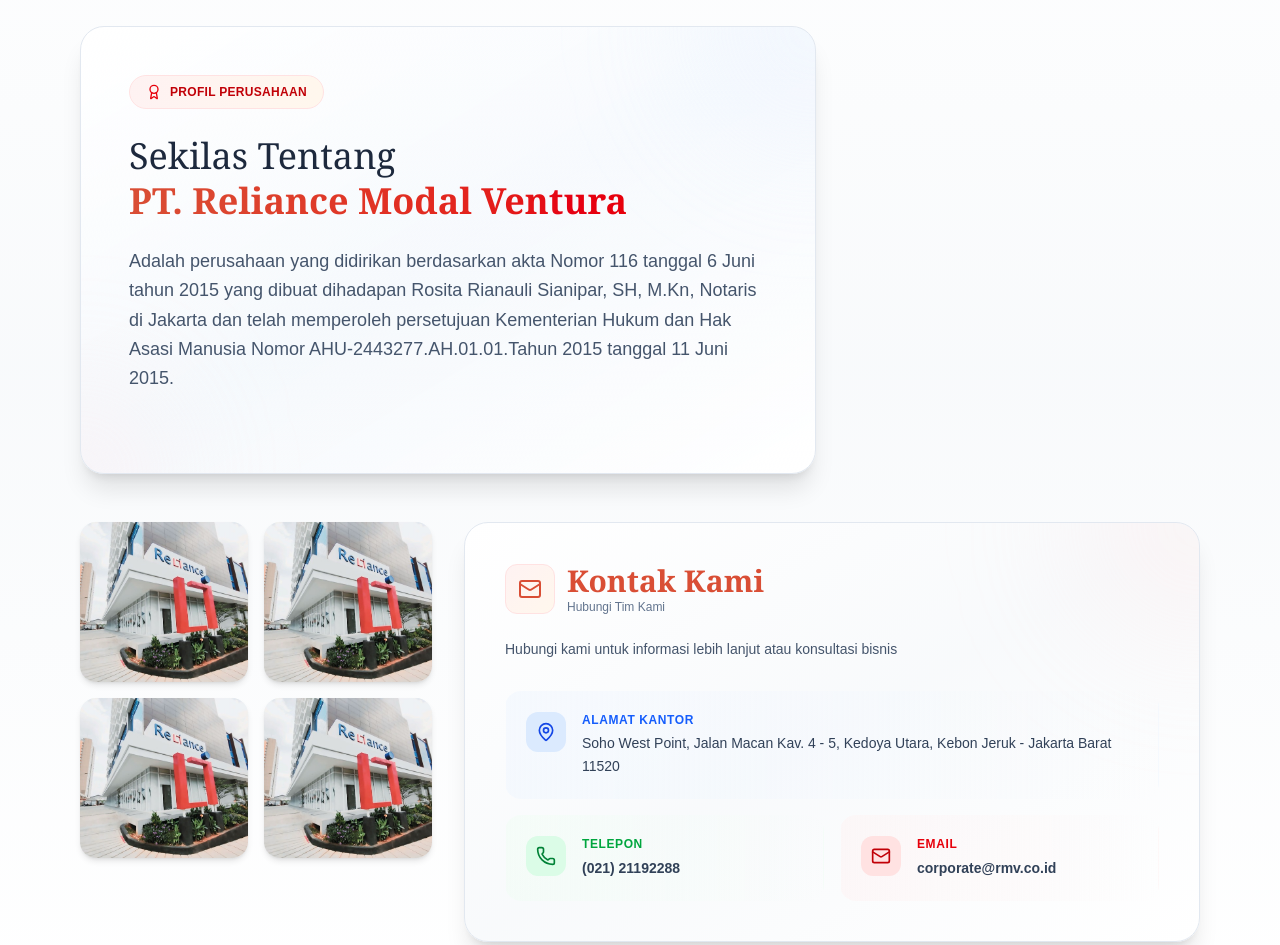
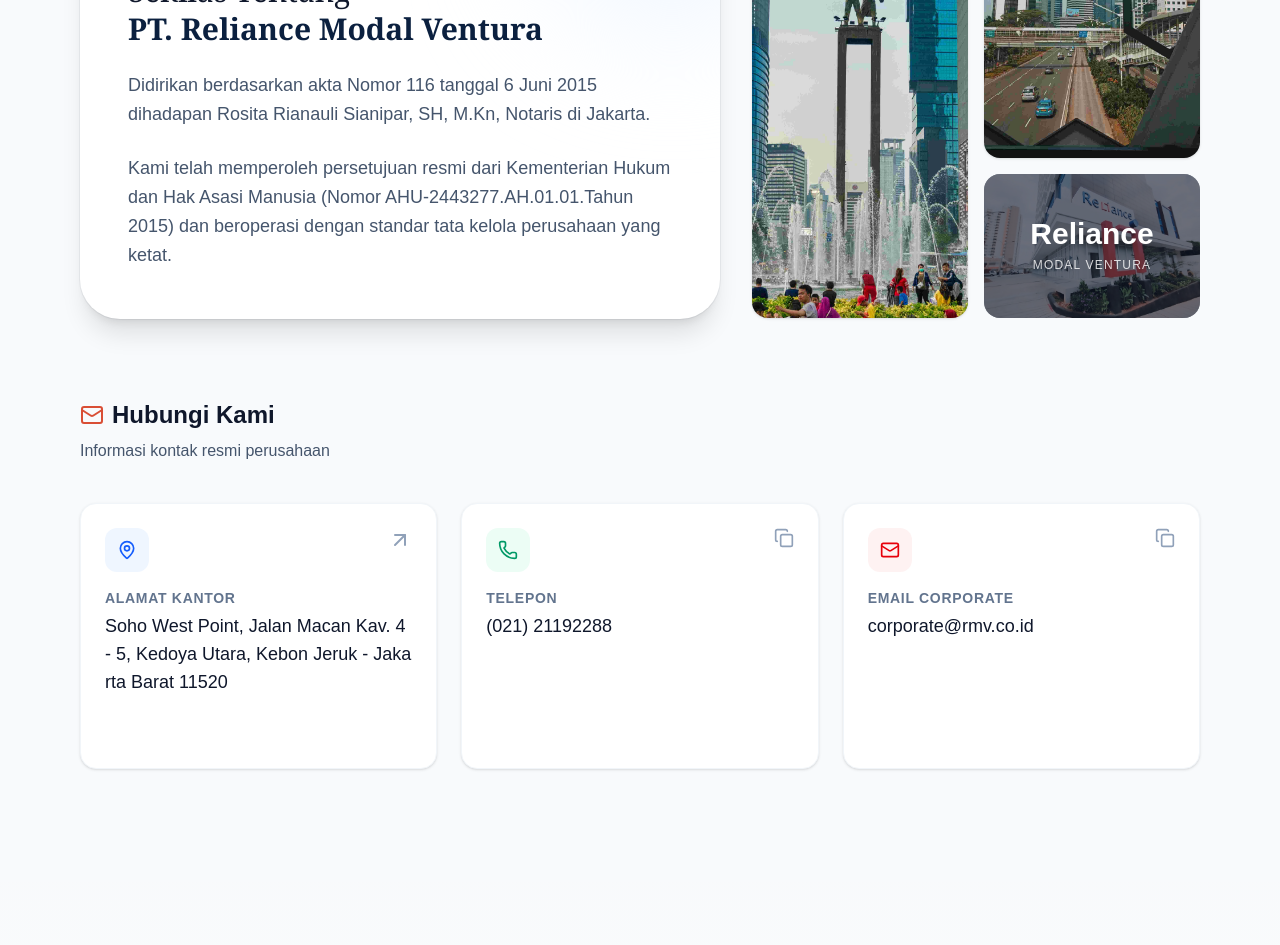
Before and after one commit to plmtmbnn/rmv-web-page, a Next.js app: page / in a window 1280 px wide. Shown: the part 1060-2005 px from the top of the page. Built offline with nearby package versions, Linux system fonts and the light colour scheme.

Commit message:
feat: contact us

```diff
--- a/app/(homepage)/components/about-section.tsx
+++ b/app/(homepage)/components/about-section.tsx
@@ -1,212 +1,238 @@
 "use client";
 
 import Image from "next/image";
-import React from "react";
-import { MapPin, Phone, Mail, Building2, Calendar, Award, ArrowRight } from "lucide-react";
+import React, { useState } from "react";
+import {
+  MapPin,
+  Phone,
+  Mail,
+  Building2,
+  Award,
+  ArrowUpRight,
+  Copy,
+  Check
+} from "lucide-react";
 
+// --- Types ---
 type TileProps = {
   src: string;
   alt?: string;
   className?: string;
-  index?: number;
+  priority?: boolean;
 };
 
-function ImageTile({ src, alt = "", className = "", index = 0 }: TileProps) {
+type ContactCardProps = {
+  icon: React.ElementType;
+  title: string;
+  content: string;
+  actionLabel: string;
+  type: "link" | "copy";
+  href?: string;
+  colorClass: string; // e.g. "blue", "red", "green"
+};
+
+// --- Components ---
+
+/**
+ * Enhanced Image Tile with loading skeleton and hover zoom
+ */
+function ImageTile({ src, alt = "", className = "", priority = false }: TileProps) {
   return (
-    <div
-      className={`group rounded-2xl overflow-hidden bg-slate-100 shadow-md hover:shadow-xl transition-all duration-500 transform hover:scale-105 ${className}`}
-      style={{
-        animation: `fadeInScale 0.5s ease-out ${index * 100}ms both`
-      }}
-    >
-      <div className="relative w-full h-full overflow-hidden">
+    <div className={`group relative overflow-hidden rounded-2xl bg-slate-200 shadow-sm transition-all duration-500 hover:shadow-xl ${className}`}>
       <Image
         src={src}
         alt={alt}
-          width={800}
-          height={520}
-          className="w-full h-full object-cover object-center transition-transform duration-700 group-hover:scale-110"
+        fill
+        priority={priority}
+        sizes="(max-width: 768px) 100vw, (max-width: 1200px) 50vw, 33vw"
+        className="object-cover transition-transform duration-700 ease-in-out group-hover:scale-110"
       />
-        <div className="absolute inset-0 bg-gradient-to-t from-black/20 to-transparent opacity-0 group-hover:opacity-100 transition-opacity duration-500"></div>
-      </div>
+      {/* Gradient Overlay */}
+      <div className="absolute inset-0 bg-gradient-to-t from-black/40 via-transparent to-transparent opacity-0 transition-opacity duration-500 group-hover:opacity-100" />
     </div>
   );
 }
 
-const rightVertical = [
-  "/assests/reliance-office-100px.jpg",
-  "/assests/reliance-office-100px.jpg",
-  "/assests/reliance-office-100px.jpg",
-  "/assests/reliance-office-100px.jpg",
+/**
+ * Interactive Contact Card
+ */
+function ContactItem({ icon: Icon, title, content, actionLabel, type, href, colorClass }: ContactCardProps) {
+  const [copied, setCopied] = useState(false);
+
+  const handleCopy = () => {
+    navigator.clipboard.writeText(content);
+    setCopied(true);
+    setTimeout(() => setCopied(false), 2000);
+  };
+
+  const baseColors: Record<string, string> = {
+    blue: "bg-blue-50 text-blue-600 group-hover:bg-blue-600 group-hover:text-white border-blue-100",
+    green: "bg-emerald-50 text-emerald-600 group-hover:bg-emerald-600 group-hover:text-white border-emerald-100",
+    red: "bg-red-50 text-red-600 group-hover:bg-red-600 group-hover:text-white border-red-100",
+  };
+
+  const Wrapper = type === 'link' ? 'a' : 'div';
+  const wrapperProps = type === 'link' ? { href, target: "_blank", rel: "noopener noreferrer" } : { onClick: handleCopy };
+
+  return (
+    // @ts-ignore - dynamic element type
+    <Wrapper
+      {...wrapperProps}
+      className={`group relative flex flex-col gap-4 rounded-2xl border border-slate-100 bg-white p-6 shadow-sm transition-all duration-300 hover:-translate-y-1 hover:shadow-lg cursor-pointer`}
+    >
+      <div className="flex items-start justify-between">
+        <div className={`rounded-xl p-3 transition-colors duration-300 ${baseColors[colorClass]}`}>
+          <Icon className="h-5 w-5" />
+        </div>
+        {type === 'copy' && (
+          <div className="text-slate-400 transition-colors group-hover:text-slate-600">
+            {copied ? <Check className="h-5 w-5 text-green-500" /> : <Copy className="h-5 w-5" />}
+          </div>
+        )}
+        {type === 'link' && (
+           <ArrowUpRight className="h-6 w-6 text-slate-400 transition-colors group-hover:text-slate-600" />
+        )}
+      </div>
+
+      <div>
+        <h4 className="text-sm font-semibold uppercase tracking-wider text-slate-500">{title}</h4>
+        <p className={`mt-1 text-lg font-medium text-slate-900 ${type === 'link' ? 'break-all' : 'break-all'}`}>
+          {content}
+        </p>
+      </div>
+
+      <div className="mt-auto pt-2">
+        <span className={`text-xs font-bold underline decoration-2 underline-offset-4 opacity-0 transition-opacity duration-300 group-hover:opacity-100 text-${colorClass === 'green' ? 'emerald' : colorClass}-600`}>
+          {copied ? "Disalin ke clipboard!" : actionLabel}
+        </span>
+      </div>
+    </Wrapper>
+  );
+}
+
+// --- Data ---
+const officeImages = [
+  "/assests/iconic-jkt.jpg", // Fallback logic handled in component if needed, but assuming valid paths
+  "/assests/fg-jkt.jpg",
+  "/assests/reliance-office-100px.jpg"
 ];
-
-const bottomGrid = [
-  "/assests/reliance-office-100px.jpg",
-  "/assests/reliance-office-100px.jpg",
-  "/assests/reliance-office-100px.jpg",
-  "/assests/reliance-office-100px.jpg",
-];
-
-const fallback = "/assests/reliance-office-100px.jpg";
 
 export const AboutSection: React.FC = () => {
   return (
-    <section className="bg-gradient-to-b from-white via-slate-50 to-white py-16">
-      <div className="container mx-auto px-6 md:px-12 lg:px-20">
+    <section className="relative overflow-hidden bg-slate-50 py-20 lg:py-28">
+      {/* Background Pattern */}
+      <div className="absolute inset-0 opacity-[0.03]"
+           style={{ backgroundImage: 'radial-gradient(#444cf7 0.5px, transparent 0.5px)', backgroundSize: '24px 24px' }}>
+      </div>
 
-        {/* Section Header */}
-        <div className="mb-12 text-center lg:text-left">
-          <div className="inline-flex items-center gap-2 px-4 py-2 bg-blue-50 border border-blue-100 rounded-full text-sm font-semibold text-blue-700 mb-4">
-            <Building2 className="w-4 h-4" />
-            Tentang Kami
+      <div className="container relative mx-auto px-6 md:px-12 lg:px-20">
+
+        {/* --- Main Grid Layout --- */}
+        <div className="grid grid-cols-1 gap-8 lg:grid-cols-12 mb-20">
+
+          {/* Left Column: About Text (Span 7) */}
+          <div className="lg:col-span-7 flex flex-col gap-8">
+            <article className="relative h-full overflow-hidden rounded-[2.5rem] bg-white p-8 shadow-xl ring-1 ring-slate-900/5 md:p-12">
+              {/* Decorative blur */}
+              <div className="absolute -right-20 -top-20 h-64 w-64 rounded-full bg-blue-50 blur-3xl"></div>
+
+              <div className="relative z-10">
+                <div className="flex items-center gap-3 mb-8">
+                    <div className="p-2 bg-red-50 rounded-lg">
+                        <Award className="h-6 w-6 text-[#d94e35]" />
                     </div>
-          <h2 className="text-3xl md:text-4xl lg:text-5xl font-bold text-slate-900 mb-4">
-            Profil Perusahaan
-          </h2>
-          <p className="text-lg text-slate-600 max-w-2xl">
-            Venture capital terpercaya yang berkomitmen mendukung pertumbuhan ekosistem bisnis Indonesia.
+                    <span className="text-sm font-bold tracking-widest text-[#d94e35] uppercase">Profil Perusahaan</span>
+                </div>
+
+                <h3 className="font-serif text-3xl text-slate-900 mb-6 leading-tight">
+                  Sekilas Tentang <br />
+                  <span className="font-bold text-[#0b203f]">PT. Reliance Modal Ventura</span>
+                </h3>
+
+                <div className="space-y-6 text-slate-600 md:text-lg leading-relaxed">
+                  <p>
+                    Didirikan berdasarkan akta Nomor 116 tanggal 6 Juni 2015 dihadapan Rosita Rianauli Sianipar, SH, M.Kn, Notaris di Jakarta.
+                  </p>
+                  <p>
+                    Kami telah memperoleh persetujuan resmi dari Kementerian Hukum dan Hak Asasi Manusia (Nomor AHU-2443277.AH.01.01.Tahun 2015) dan beroperasi dengan standar tata kelola perusahaan yang ketat.
                   </p>
                 </div>
-
-        {/* TOP ROW */}
-        <div className="grid grid-cols-1 lg:grid-cols-3 gap-8 items-start mb-12">
-          {/* Main About Card */}
-          <article className="lg:col-span-2 relative bg-gradient-to-br from-white via-blue-50/30 to-white rounded-3xl border border-slate-200 shadow-xl hover:shadow-2xl transition-all duration-500 p-10 md:p-12 overflow-hidden group">
-            {/* Decorative Elements */}
-            <div className="absolute top-0 right-0 w-64 h-64 bg-blue-100/20 rounded-full blur-3xl -translate-y-1/2 translate-x-1/2 group-hover:bg-blue-200/30 transition-all duration-700"></div>
-            <div className="absolute bottom-0 left-0 w-48 h-48 bg-red-100/20 rounded-full blur-3xl translate-y-1/2 -translate-x-1/2 group-hover:bg-red-200/30 transition-all duration-700"></div>
-
-            <div className="relative z-10">
-              {/* Badge */}
-              <div className="inline-flex items-center gap-2 px-4 py-2 bg-gradient-to-r from-red-50 to-orange-50 border border-red-100 rounded-full mb-6">
-                <Award className="w-4 h-4 text-red-600" />
-                <span className="text-xs font-semibold text-red-700 uppercase tracking-wide">Profil Perusahaan</span>
+              </div>
+            </article>
           </div>
 
-              {/* Heading */}
-              <h3 className="font-serif text-2xl md:text-3xl lg:text-4xl leading-tight text-[#0b203f] mb-6">
-                <span className="text-slate-800">Sekilas Tentang</span>
-                <br />
-                <span className="bg-gradient-to-r from-[#d94e35] to-red-600 bg-clip-text text-transparent font-bold">
-                  PT. Reliance Modal Ventura
-                </span>
-              </h3>
-
-              {/* Description */}
-              <p className="text-base md:text-lg leading-relaxed text-slate-600 mb-8">
-                Adalah perusahaan yang didirikan berdasarkan akta Nomor 116 tanggal 6 Juni tahun 2015
-                yang dibuat dihadapan Rosita Rianauli Sianipar, SH, M.Kn, Notaris di Jakarta dan telah
-                memperoleh persetujuan Kementerian Hukum dan Hak Asasi Manusia Nomor
-                AHU-2443277.AH.01.01.Tahun 2015 tanggal 11 Juni 2015.
-              </p>
-            </div>
-          </article>
-
-          {/* Right column (top) - vertical 2x2 grid */}
-          <div className="hidden lg:grid grid-rows-2 gap-4">
-            <div className="grid grid-cols-2 gap-4">
-              <ImageTile src={rightVertical[0] ?? fallback} className="h-36" index={0} alt="Office view 1" />
-              <ImageTile src={rightVertical[1] ?? fallback} className="h-36" index={1} alt="Office view 2" />
-            </div>
-            <div className="grid grid-cols-2 gap-4">
-              <ImageTile src={rightVertical[2] ?? fallback} className="h-36" index={2} alt="Office view 3" />
-              <ImageTile src={rightVertical[3] ?? fallback} className="h-36" index={3} alt="Office view 4" />
-            </div>
-          </div>
-        </div>
-
-        {/* BOTTOM ROW */}
-        <div className="grid grid-cols-1 lg:grid-cols-3 lg:gap-8 items-start">
-          {/* left: 2x2 image grid */}
-          <div className="col-span-1 grid grid-cols-2 gap-4 mb-8 lg:mb-0">
-            <ImageTile src={bottomGrid[0] ?? fallback} className="h-40" index={4} alt="Office 1" />
-            <ImageTile src={bottomGrid[1] ?? fallback} className="h-40" index={5} alt="Office 2" />
-            <ImageTile src={bottomGrid[2] ?? fallback} className="h-40" index={6} alt="Office 3" />
-            <ImageTile src={bottomGrid[3] ?? fallback} className="h-40" index={7} alt="Office 4" />
-          </div>
-
-          {/* right: contact card */}
-          <aside className="col-span-1 lg:col-span-2 relative bg-gradient-to-br from-white via-slate-50 to-white rounded-3xl border border-slate-200 shadow-xl hover:shadow-2xl transition-all duration-500 p-8 md:p-10 overflow-hidden group">
-            {/* Decorative Background */}
-            <div className="absolute top-0 right-0 w-64 h-64 bg-red-100/20 rounded-full blur-3xl -translate-y-1/2 translate-x-1/2"></div>
-
-            <div className="relative z-10">
-              {/* Header */}
-              <div className="flex items-center gap-3 mb-6">
-                <div className="p-3 bg-gradient-to-br from-red-50 to-orange-50 rounded-xl border border-red-100">
-                  <Mail className="w-6 h-6 text-[#d94e35]" />
-                </div>
-                <div>
-                  <h3 className="font-serif text-2xl md:text-3xl font-bold text-[#d94e35]">Kontak Kami</h3>
-                  <p className="text-xs text-slate-500 font-medium">Hubungi Tim Kami</p>
-                </div>
-              </div>
-
-              <p className="text-sm text-slate-600 mb-8">
-                Hubungi kami untuk informasi lebih lanjut atau konsultasi bisnis
-              </p>
-
-              {/* Contact Information */}
-              <div className="space-y-4">
-                {/* Address */}
-                <div className="group/item flex items-start gap-4 p-5 rounded-2xl bg-gradient-to-r from-blue-50/50 to-transparent hover:from-blue-50 border border-transparent hover:border-blue-100 transition-all duration-300">
-                  <div className="p-2.5 bg-blue-100 rounded-xl shrink-0 group-hover/item:bg-blue-200 transition-colors duration-300">
-                    <MapPin className="w-5 h-5 text-blue-700" />
-                  </div>
-                  <div className="flex-1">
-                    <div className="text-xs font-bold text-blue-600 uppercase tracking-wider mb-1">Alamat Kantor</div>
-                    <div className="text-sm text-slate-700 leading-relaxed font-medium">
-                      Soho West Point, Jalan Macan Kav. 4 - 5, Kedoya Utara, Kebon Jeruk - Jakarta Barat 11520
-                    </div>
-                  </div>
-                </div>
-
-                {/* Phone and Email */}
-                <div className="grid grid-cols-1 md:grid-cols-2 gap-4">
-                  {/* Phone */}
-                  <div className="group/item flex items-start gap-4 p-5 rounded-2xl bg-gradient-to-r from-green-50/50 to-transparent hover:from-green-50 border border-transparent hover:border-green-100 transition-all duration-300">
-                    <div className="p-2.5 bg-green-100 rounded-xl shrink-0 group-hover/item:bg-green-200 transition-colors duration-300">
-                      <Phone className="w-5 h-5 text-green-700" />
-                    </div>
-                    <div className="flex-1">
-                      <div className="text-xs font-bold text-green-600 uppercase tracking-wider mb-1">Telepon</div>
-                      <a href="tel:+622121192288" className="text-sm font-bold text-slate-700 hover:text-blue-600 transition-colors">
-                        (021) 21192288
-                      </a>
-                    </div>
-                  </div>
-
-                  {/* Email */}
-                  <div className="group/item flex items-start gap-4 p-5 rounded-2xl bg-gradient-to-r from-red-50/50 to-transparent hover:from-red-50 border border-transparent hover:border-red-100 transition-all duration-300">
-                    <div className="p-2.5 bg-red-100 rounded-xl shrink-0 group-hover/item:bg-red-200 transition-colors duration-300">
-                      <Mail className="w-5 h-5 text-red-700" />
-                    </div>
-                    <div className="flex-1">
-                      <div className="text-xs font-bold text-red-600 uppercase tracking-wider mb-1">Email</div>
-                      <a href="mailto:corporate@rmv.co.id" className="text-sm font-bold text-slate-700 hover:text-blue-600 transition-colors break-all">
-                        corporate@rmv.co.id
-                      </a>
+          {/* Right Column: Image Bento Grid (Span 5) */}
+          <div className="lg:col-span-5 h-full min-h-[400px] lg:min-h-0">
+             <div className="grid grid-cols-2 grid-rows-3 gap-4 h-full">
+                {/* Large vertical image */}
+                <ImageTile
+                    src={officeImages[0]}
+                    className="col-span-1 row-span-3 h-full"
+                    priority
+                />
+                {/* Two smaller stacked images */}
+                <ImageTile
+                    src={officeImages[1]}
+                    className="col-span-1 row-span-2 h-full"
+                />
+                <div className="col-span-1 row-span-1 relative rounded-2xl bg-slate-900 flex items-center justify-center overflow-hidden group">
+                     <div className="absolute inset-0 bg-[url('/assests/reliance-office-100px.jpg')] opacity-40 bg-cover bg-center group-hover:scale-110 transition-transform duration-700"></div>
+                     <div className="relative z-10 text-center">
+                        <span className="block text-3xl font-bold text-white">Reliance</span>
+                        <span className="text-xs text-white/80 tracking-widest uppercase">Modal Ventura</span>
                      </div>
                 </div>
              </div>
           </div>
         </div>
-          </aside>
+
+        {/* --- Contact Section --- */}
+        <div className="relative">
+            <div className="flex flex-col md:flex-row md:items-end justify-between mb-10 gap-4">
+                <div>
+                    <h3 className="text-2xl font-bold text-slate-900 flex items-center gap-2">
+                        <Mail className="text-[#d94e35]" />
+                        Hubungi Kami
+                    </h3>
+                    <p className="text-slate-600 mt-2">Informasi kontak resmi perusahaan</p>
                 </div>
             </div>
 
-      <style jsx>{`
-        @keyframes fadeInScale {
-          from {
-            opacity: 0;
-            transform: scale(0.95);
-          }
-          to {
-            opacity: 1;
-            transform: scale(1);
-          }
-        }
-      `}</style>
+            <div className="grid grid-cols-1 md:grid-cols-2 lg:grid-cols-3 gap-6">
+                {/* Address Card */}
+                <ContactItem
+                    icon={MapPin}
+                    title="Alamat Kantor"
+                    content="Soho West Point, Jalan Macan Kav. 4 - 5, Kedoya Utara, Kebon Jeruk - Jakarta Barat 11520"
+                    actionLabel="Buka di Google Maps"
+                    type="link"
+                    href="https://maps.app.goo.gl/3K57bLyPfVc5He2Q9"
+                    colorClass="blue"
+                />
+
+                {/* Phone Card */}
+                <ContactItem
+                    icon={Phone}
+                    title="Telepon"
+                    content="(021) 21192288"
+                    actionLabel="Salin Nomor Telepon"
+                    type="copy"
+                    colorClass="green"
+                />
+
+                {/* Email Card */}
+                <ContactItem
+                    icon={Mail}
+                    title="Email Corporate"
+                    content="corporate@rmv.co.id"
+                    actionLabel="Salin Alamat Email"
+                    type="copy"
+                    colorClass="red"
+                />
+            </div>
+        </div>
+
+      </div>
     </section>
   );
 };
--- a/app/solution/page.tsx
+++ b/app/solution/page.tsx
@@ -133,6 +133,7 @@
               </div>
               <Link
                 href={RELIANCE_GROUP.RELIID.link}
+                target="_blank"
                 className="inline-flex items-center gap-2 text-sm font-semibold hover:gap-3 transition-all duration-300 text-[#0F3A65] mt-6 group-hover:text-blue-700"
               >
                 Selengkapnya
@@ -161,7 +162,8 @@
               </div>
 
               <Link
-                href="#"
+                href={RELIANCE_GROUP.REFI.link}
+                target="_blank"
                 className="relative z-10 inline-flex items-center gap-2 text-sm font-bold hover:gap-3 transition-all duration-300 mt-6 bg-white text-[#0F3A65] px-6 py-3 rounded-full w-fit shadow-lg hover:shadow-xl hover:scale-105"
               >
                 Pelajari Lebih Lanjut
--- a/biome.json
+++ b/biome.json
@@ -7,7 +7,6 @@
 				"useConst": "warn"
 			},
 			"correctness": {
-				"noUnusedVariables": "warn",
 				"useExhaustiveDependencies": "off"
 			},
 			"a11y": {
--- a/src/constants/solution.tsx
+++ b/src/constants/solution.tsx
@@ -23,6 +23,10 @@
 	RMI: {
 		link: "https://reliance-investasi.com/",
 		company_name: "PT Reliance Manajer Investasi",
+	},
+	REFI: {
+		link: "https://reliance-finance.com/",
+		company_name: "PT. Usaha Pembiayaan RelianceIndonesia",
 	},
 };
 
```
Also changed, not shown: app/contact/page.tsx (added, +8 -0 lines), public/assests/fg-jkt.jpg (added), public/assests/iconic-jkt.jpg (added). Lines whose indentation alone changed are shown as unchanged.
